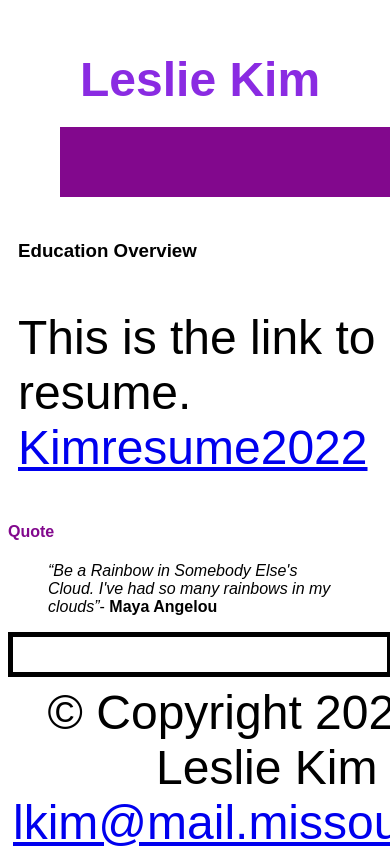
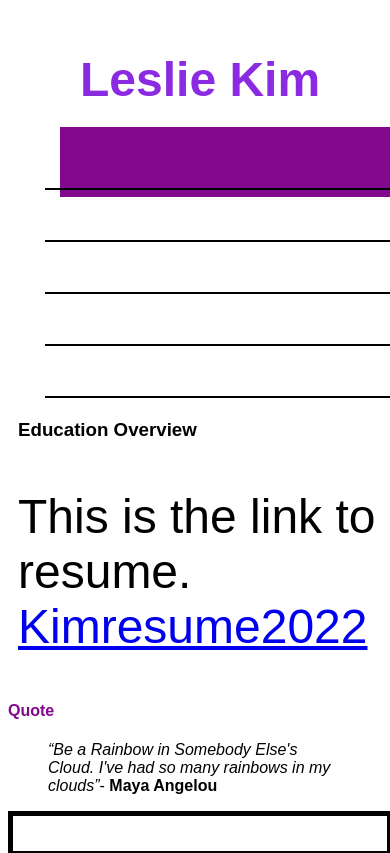
Before and after one commit to riversong212/riversong212.github.io, a plain HTML site: page about.html in a window 390 px wide. Shown: the top 853 px of the page. Drawn offline with Linux system fonts and the light colour scheme; files that its build step writes are made by us from their sources.

Commit message:
Add files via upload

```diff
--- a/islt_7310/nav.css
+++ b/islt_7310/nav.css
@@ -268,3 +268,39 @@ input[type="checkbox"]:checked + .menu
 { position: absolute;
 opacity: 1;
 transform: scaleY(1);}}
+
+/* drop-down display for mobile devices */
+@media only screen and (max-width: 500px){
+    header {
+        position: relative;
+        height: 40px;
+        display: block;
+        width: 100%;
+    }
+
+    nav ul {
+        display: block;
+        width: 100%;
+    }
+
+    nav ul li {
+        display: block;
+        display: flex;
+        align-items: center;
+        justify-content: center;
+        border-bottom: 2px solid black;
+        width: 100%;
+        height: 30px;
+    }
+
+    nav ul li ul {
+        width: 30%;
+        z-index: 2;
+        border-bottom: none;
+        color: #691500;
+        margin-top: 25%;
+        margin-left: 35%;
+    }
+
+
+}
```
